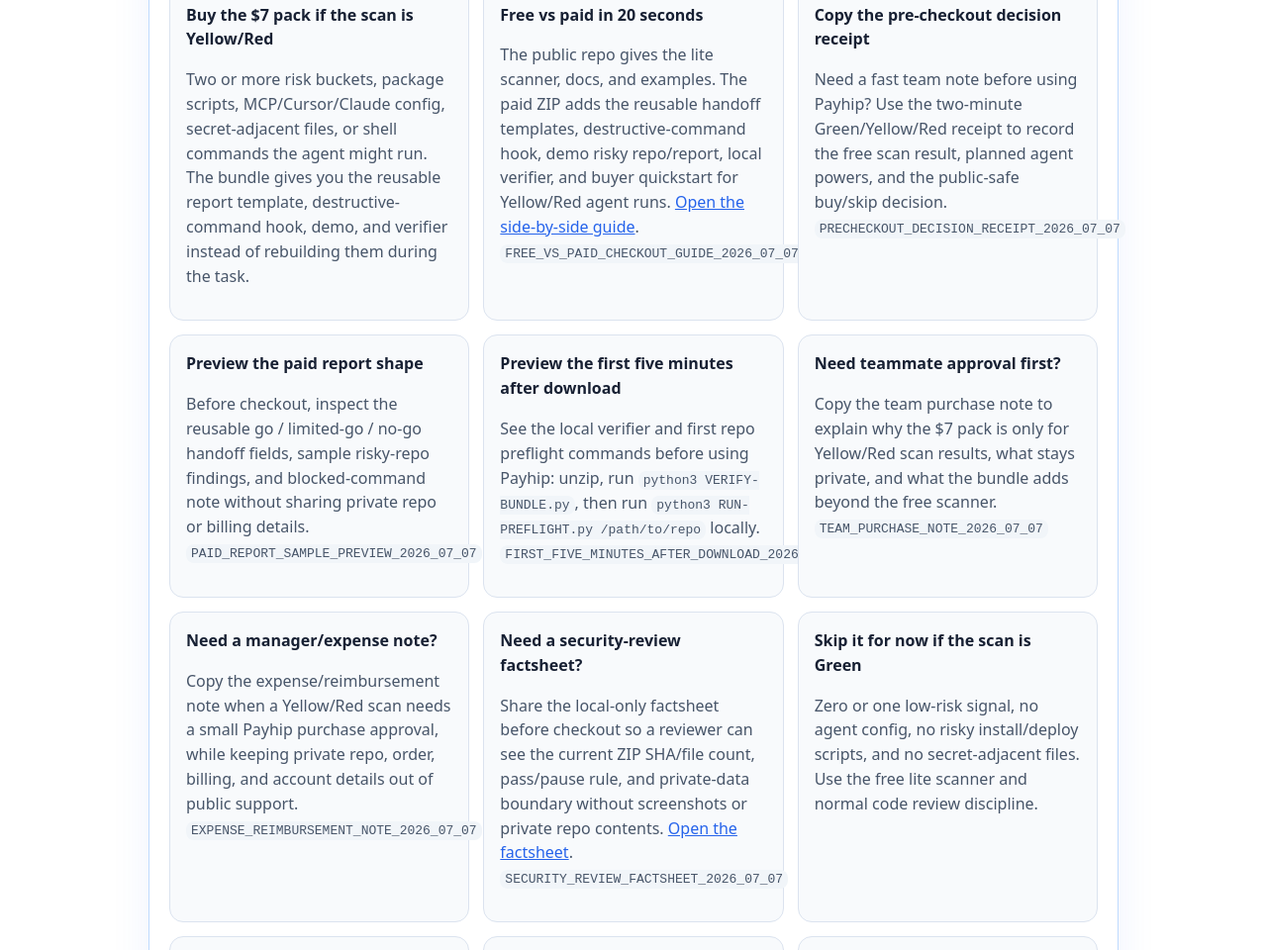
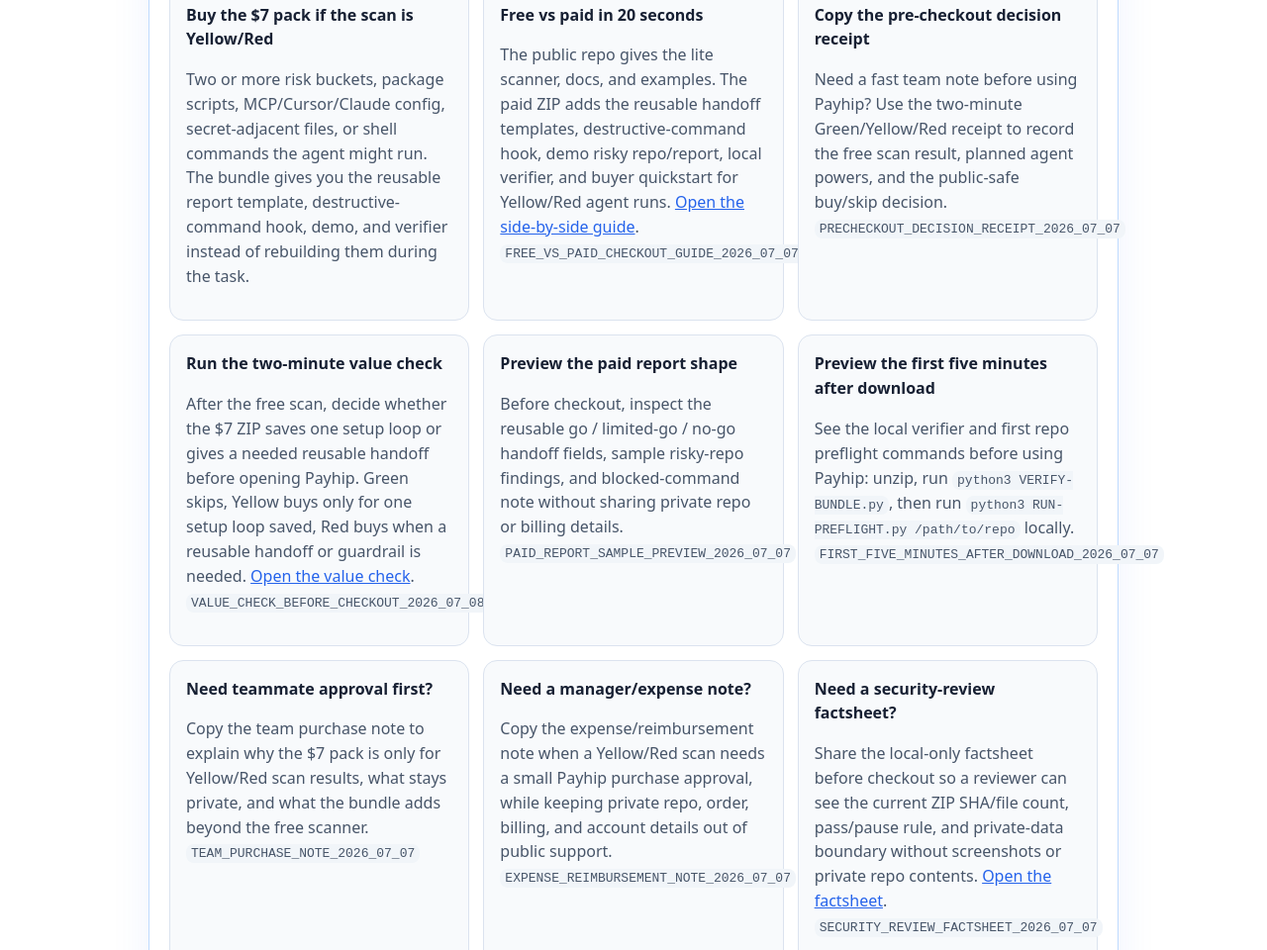
Before and after one commit to el-zachariah/ai-agent-safety-starter-pack, a plain HTML site: page index.html in a window 1280 px wide. Shown: the part 1613-2573 px from the top of the page at 99% size. Drawn offline with Linux system fonts and the light colour scheme.

Commit message:
Add checkout value check

```diff
--- a/index.html
+++ b/index.html
@@ -88,6 +88,7 @@
         <a class="secondary" href="https://github.com/el-zachariah/ai-agent-safety-starter-pack/blob/main/docs/paid-report-sample-preview.md">Preview the paid report shape</a>
         <a class="secondary" href="https://github.com/el-zachariah/ai-agent-safety-starter-pack/blob/main/docs/first-five-minutes-after-download.md">Preview first five minutes after download</a>
         <a class="secondary" href="https://github.com/el-zachariah/ai-agent-safety-starter-pack/blob/main/docs/pre-checkout-decision-receipt.md">Copy the pre-checkout decision receipt</a>
+        <a class="secondary" href="https://github.com/el-zachariah/ai-agent-safety-starter-pack/blob/main/docs/value-check-before-checkout.md">Two-minute value check</a>
         <a class="secondary" href="https://github.com/el-zachariah/ai-agent-safety-starter-pack/blob/main/docs/team-purchase-note.md">Copy the team purchase note</a>
         <a class="secondary" href="https://github.com/el-zachariah/ai-agent-safety-starter-pack/blob/main/docs/security-review-factsheet.md">Security-review factsheet</a>
         <a class="secondary" href="https://github.com/el-zachariah/ai-agent-safety-starter-pack/blob/main/docs/live-distribution-proof.md">Verify public trail</a>
@@ -128,6 +129,10 @@ python3 agent_preflight_lite.py /path/to/repo</code></pre>
       <div class="decision-card">
         <strong>Copy the pre-checkout decision receipt</strong>
         <p>Need a fast team note before using Payhip? Use the two-minute Green/Yellow/Red receipt to record the free scan result, planned agent powers, and the public-safe buy/skip decision. <code>PRECHECKOUT_DECISION_RECEIPT_2026_07_07</code></p>
+      </div>
+      <div class="decision-card">
+        <strong>Run the two-minute value check</strong>
+        <p>After the free scan, decide whether the $7 ZIP saves one setup loop or gives a needed reusable handoff before opening Payhip. Green skips, Yellow buys only for one setup loop saved, Red buys when a reusable handoff or guardrail is needed. <a href="https://github.com/el-zachariah/ai-agent-safety-starter-pack/blob/main/docs/value-check-before-checkout.md">Open the value check</a>. <code>VALUE_CHECK_BEFORE_CHECKOUT_2026_07_08</code></p>
       </div>
       <div class="decision-card">
         <strong>Preview the paid report shape</strong>
@@ -169,6 +174,7 @@ python3 agent_preflight_lite.py /path/to/repo</code></pre>
     <p class="cta-row">
       <a class="secondary" href="https://github.com/el-zachariah/ai-agent-safety-starter-pack/blob/main/docs/upgrade-decision-checklist.md">Check the buy/skip rule</a>
       <a class="secondary" href="https://github.com/el-zachariah/ai-agent-safety-starter-pack/blob/main/docs/pre-checkout-decision-receipt.md">Copy the pre-checkout receipt</a>
+      <a class="secondary" href="https://github.com/el-zachariah/ai-agent-safety-starter-pack/blob/main/docs/value-check-before-checkout.md">Two-minute value check</a>
       <a class="secondary" href="https://github.com/el-zachariah/ai-agent-safety-starter-pack/blob/main/docs/team-purchase-note.md">Copy the team purchase note</a>
       <a class="secondary" href="https://github.com/el-zachariah/ai-agent-safety-starter-pack/blob/main/docs/expense-reimbursement-note.md">Copy the expense/reimbursement note</a>
       <a class="secondary" href="https://github.com/el-zachariah/ai-agent-safety-starter-pack/blob/main/docs/security-review-factsheet.md">Security-review factsheet</a>
```
